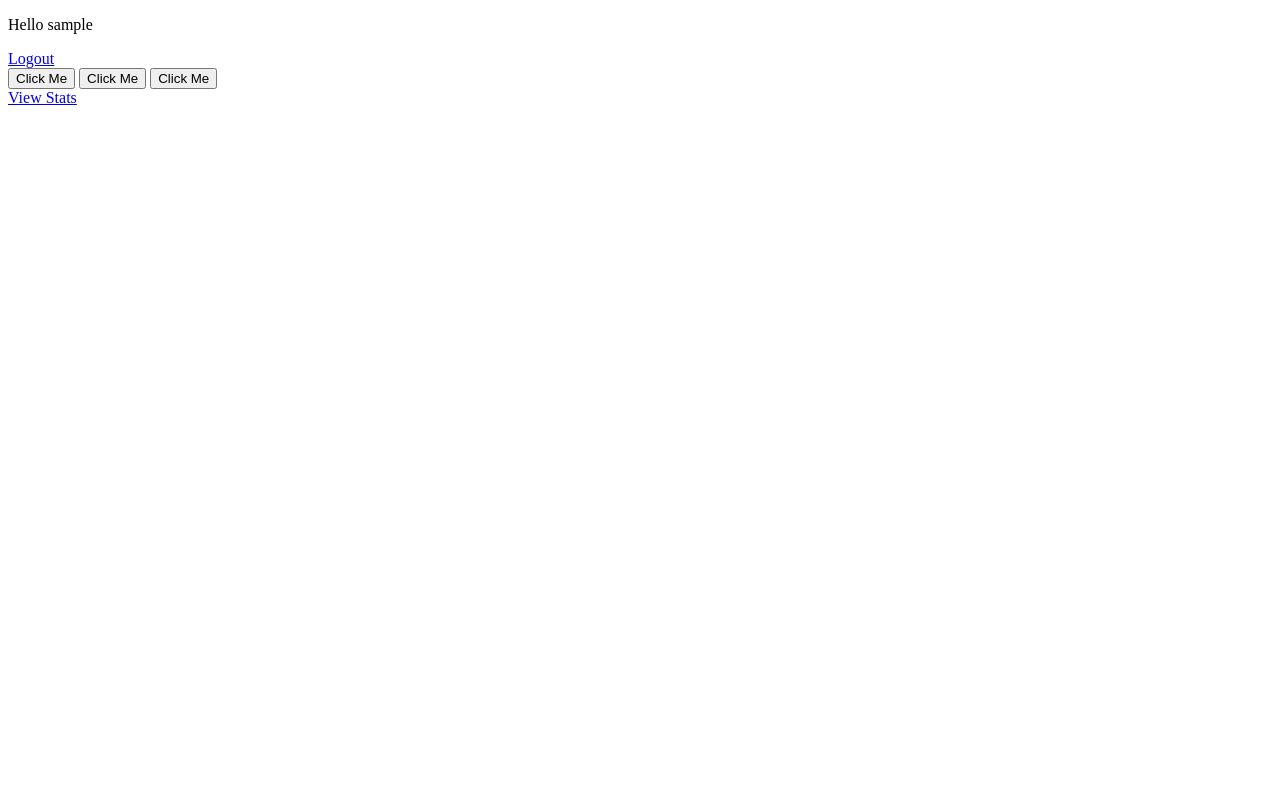
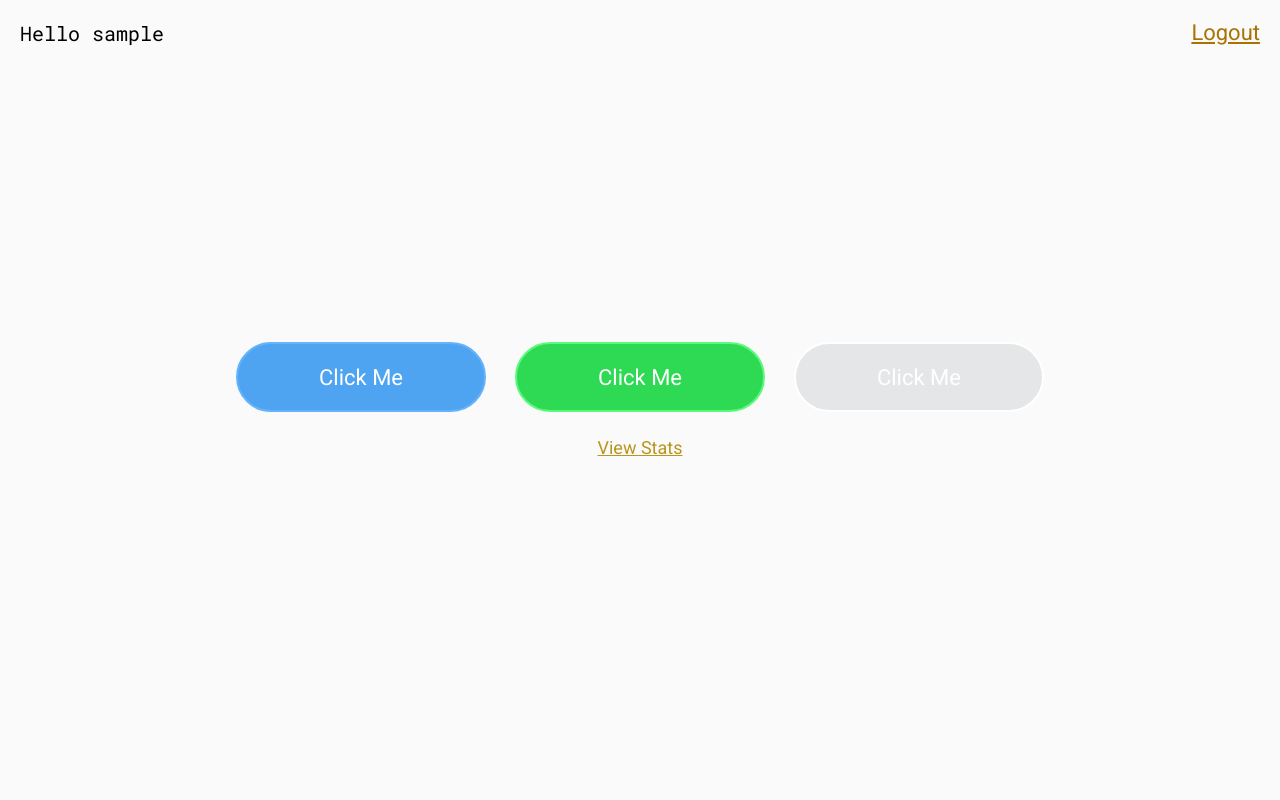
Before and after one commit to sam-g99/Button-Clicker, a PHP site: page /buttons.php in a window 1280 px wide. Run offline with PHP 8.4, Linux system fonts and the light colour scheme; the visitor is signed in with stand-in values (Sample User, id 1).

Commit message:
button page design

```diff
--- a/NavBar.php
+++ b/NavBar.php
@@ -4,7 +4,7 @@ session_start();
 $username = htmlentities($_SESSION['username']);
 
 if (isset($_SESSION['username'])) {
-    echo "<nav class='logged-in'><p class='greeting'>Hello $username</p>
+    echo "<nav class='logged-in-nav'><p class='greeting'>Hello $username</p>
     <a href='/logout.php'> Logout </a></nav>";
 } else {
     $nav = '
--- a/buttons.php
+++ b/buttons.php
@@ -14,6 +14,7 @@ if (!isset($_SESSION['username'])) {
     <meta charset="UTF-8">
     <meta name="viewport" content="width=device-width, initial-scale=1.0">
     <meta http-equiv="X-UA-Compatible" content="ie=edge">
+    <link rel="stylesheet" href="/styles/main.css">
     <title>Document</title>
 </head>
 
@@ -22,13 +23,15 @@ if (!isset($_SESSION['username'])) {
     <?php
     require 'NavBar.php'
     ?>
-    <div class="buttons-container">
-        <button id="blueButton">Click Me</button>
-        <button id="greenButton">Click Me</button>
-        <button id="grayButton">Click Me</button>
+    <div class="center">
+        <div class="buttons-container">
+            <button id="blueButton">Click Me</button>
+            <button id="greenButton">Click Me</button>
+            <button id="grayButton">Click Me</button>
+        </div>
+
+        <a href="/stats.php" class="view-stats"> View Stats </a>
     </div>
-
-    <a href="/stats.php"> View Stats </a>
 </body>
 
 </html>
--- a/styles/main.css
+++ b/styles/main.css
@@ -4,6 +4,12 @@
 	margin: 0;
 	font-family: 'Roboto', sans-serif;
 	box-sizing: border-box;
+}
+:focus {
+	outline: none;
+}
+::-moz-focus-inner {
+	border: 0;
 }
 html {
 	background-color: #fafafa;
@@ -35,7 +41,68 @@ nav a {
 nav a:last-of-type {
 	margin-right: 0;
 }
-/* Homepage */
+
+.logged-in-nav {
+	display: flex;
+	width: 100%;
+	padding: 20px;
+	position: absolute;
+	top: 0;
+}
+
+.logged-in-nav p {
+	font-family: 'Roboto Mono', monospace;
+	font-size: 20px;
+}
+
+.logged-in-nav a {
+	margin-left: auto;
+}
+
+.buttons-container button {
+	width: 250px;
+	height: 70px;
+	padding: 10px;
+	border-radius: 100px;
+	cursor: pointer;
+	border: 2px solid;
+	margin-right: 25px;
+	color: white;
+	font-size: 22px;
+	transition-duration: 0.2s;
+}
+
+.buttons-container button:hover {
+	transform: scale(1.1);
+}
+
+.buttons-container button:active {
+	transform: scale(1);
+}
+
+.buttons-container button:last-of-type {
+	margin-right: 0;
+}
+#blueButton {
+	background-color: #4fa4f2;
+	border-color: #64b3fb;
+}
+
+#greenButton {
+	background-color: #2ed954;
+	border-color: #5cf97f;
+}
+
+#grayButton {
+	background-color: #e5e6e7;
+	border-color: #ffffff;
+}
+
+.view-stats {
+	color: #b8951c;
+	font-size: 18px;
+	margin-top: 25px;
+}
 
 #home h1 {
 	font-family: 'Roboto Mono', monospace;
```
